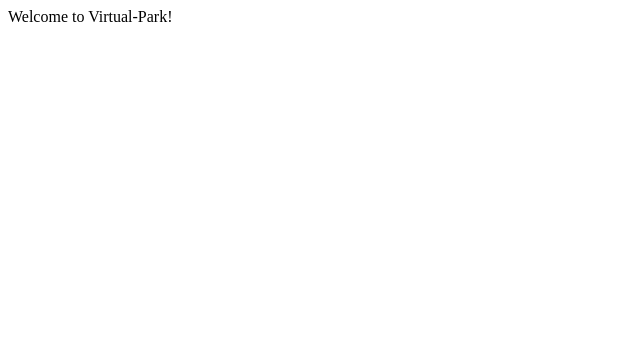
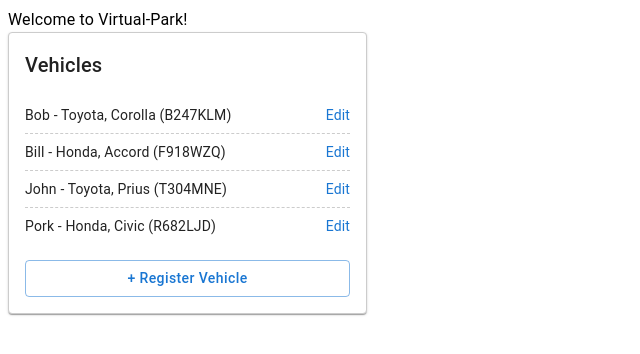
Before and after one commit to CSE187-W25-Group08/virtual-park, a Next.js app in the folder App/driver-parking/: page / in a window 1280 px wide. Shown: the top 354 px of the page, without its empty margins (0-640 px from the left). Built offline with nearby package versions, Linux system fonts and the light colour scheme.

Commit message:
Driver vehicle registration UI implemented #5
TODO: create server actions, connect to micro service. Perhaps change the name of the folder (Vehicles) to something more suitable?

```diff
--- a/App/driver-parking/package.json
+++ b/App/driver-parking/package.json
@@ -14,12 +14,13 @@
     "@emotion/styled": "^11.14.0",
     "@mui/icons-material": "^7.0.2",
     "@mui/material": "^7.0.2",
+    "jose": "^4.14.6",
     "next": "15.3.1",
-    "jose": "^4.14.6",
     "react": "^19.0.0"
   },
   "devDependencies": {
     "@eslint/eslintrc": "^3",
+    "@testing-library/jest-dom": "^6.6.3",
     "@testing-library/react": "*",
     "@types/node": "^20",
     "@types/react": "^19",
--- /dev/null
+++ b/App/driver-parking/src/app/Register/Vehicles.tsx
@@ -0,0 +1,161 @@
+'use client';
+import { useEffect, useState } from 'react';
+import { Box, Card, Typography, Button, TextField, MenuItem, Switch, FormControlLabel } from '@mui/material';
+
+const initialVehicles = [
+  { id: '123', driver: 'Bob', make: 'Toyota', model: 'Corolla', color: 'silver', license_plate: 'B247KLM' },
+  { id: '456', driver: 'Bill', make: 'Honda', model: 'Accord', color: 'black', license_plate: 'F918WZQ' },
+  { id: '789', driver: 'John', make: 'Toyota', model: 'Prius', color: 'blue', license_plate: 'T304MNE' },
+  { id: '100', driver: 'Pork', make: 'Honda', model: 'Civic', color: 'red', license_plate: 'R682LJD' },
+];
+
+export default function Vehicles() {
+  const [vehicles, setVehicles] = useState(initialVehicles);
+  const [showForm, setShowForm] = useState(false);
+
+  const emptyForm = {
+    driver: '',
+    license_plate: '',
+    make: '',
+    model: '',
+    color: '',
+    isDefault: false,
+  };
+  const [formData, setFormData] = useState(emptyForm);
+
+  const handleChange = (e: any) => {
+    setFormData(prev => ({ ...prev, [e.target.name]: e.target.value }));
+  };
+
+  const handleToggle = () => {
+    setFormData(prev => ({ ...prev, isDefault: !prev.isDefault }));
+  };
+
+  const isFormValid =
+  formData.driver.trim() &&
+  formData.license_plate.trim() &&
+  formData.make.trim() &&
+  formData.model.trim() &&
+  formData.color.trim();
+
+  const handleSubmit = () => {
+    const newVehicle = {
+      id: Date.now().toString(),
+      driver: formData.driver,
+      make: formData.make,
+      model: formData.model,
+      license_plate: formData.license_plate,
+      color: formData.color
+    };
+    setVehicles(prev => [...prev, newVehicle]);
+    setShowForm(false);
+    setFormData(emptyForm)
+  };
+
+  return (
+    <Card sx={{ p: 2, border: '1px solid #ccc', width: 325 }}>
+      {!showForm ? (
+        <>
+        <Typography variant="h6" sx={{ mb: 2 }}>Vehicles</Typography>
+          {vehicles.map((vehicle, index) => (
+            <Box key={index}>
+              <Box
+                sx={{
+                  display: 'flex',
+                  justifyContent: 'space-between',
+                  alignItems: 'center',
+                  py: 1,
+                  borderBottom: index !== vehicles.length - 1 ? '1px dashed #ccc' : 'none',
+                }}
+              >
+                <Typography variant="body2">
+                  {vehicle.driver} - {vehicle.make}, {vehicle.model} ({vehicle.license_plate})
+                </Typography>
+                <Typography
+                  variant="body2"
+                  sx={{ color: 'primary.main', cursor: 'pointer' }}
+                >
+                  Edit
+                </Typography>
+              </Box>
+            </Box>
+          ))}
+
+          <Button
+            fullWidth
+            variant="outlined"
+            sx={{ mt: 2, textTransform: 'none', fontWeight: 500 }}
+            onClick={() => setShowForm(true)}
+          >
+            + Register Vehicle
+          </Button>
+        </>
+      ) : (
+        <>
+        <Typography variant="h6" sx={{ mb: 2 }}>Register Vehicle</Typography>
+          <TextField
+            required
+            label="Driver"
+            name="driver"
+            fullWidth
+            value={formData.driver}
+            onChange={handleChange}
+            sx={{ mb: 2 }}
+          />
+          <TextField
+            required
+            label="License Plate"
+            name="license_plate"
+            fullWidth
+            value={formData.license_plate}
+            onChange={handleChange}
+            sx={{ mb: 2 }}
+          />
+          <TextField
+            required
+            label="Make"
+            name="make"
+            fullWidth
+            value={formData.make}
+            onChange={handleChange}
+            sx={{ mb: 2 }}
+          />
+          <TextField
+            required
+            label="Model"
+            name="model"
+            fullWidth
+            value={formData.model}
+            onChange={handleChange}
+            sx={{ mb: 2 }}
+          />
+          <TextField
+            required
+            label="Color"
+            name="color"
+            fullWidth
+            value={formData.color}
+            onChange={handleChange}
+            sx={{ mb: 2 }}
+          />
+          <FormControlLabel
+            control={<Switch checked={formData.isDefault} onChange={handleToggle} />}
+            label="Default Vehicle"
+            sx={{ mb: 2 }}
+          />
+
+          <Box display="flex" justifyContent="space-between">
+            <Button onClick={() => {
+                    setShowForm(false);
+                    setFormData(emptyForm);
+                }}
+            >
+                Cancel
+            </Button>
+            <Button variant="contained" onClick={handleSubmit} disabled={!isFormValid}>Save</Button>
+          </Box>
+        </>
+      )}
+    </Card>
+  );
+}
--- a/App/driver-parking/src/app/page.tsx
+++ b/App/driver-parking/src/app/page.tsx
@@ -1,7 +1,16 @@
+'use client'
+
+import { Fragment, useState } from 'react';
+import { Button, Typography } from '@mui/material';
+
+// import RegisterVehicle from './Register/Register'
+import Vehicles from './Register/Vehicles'
+
 export default function Home() {
   return (
-    <div>
-      Welcome to Virtual-Park!
-    </div>
+    <Fragment>
+      <Typography>Welcome to Virtual-Park!</Typography>
+      <Vehicles/>
+    </Fragment>
   );
 }
```
Also changed, not shown: App/driver-parking/src/app/Register/actions.ts (added), 2 other files (tests, documents, lock files or other folders).
